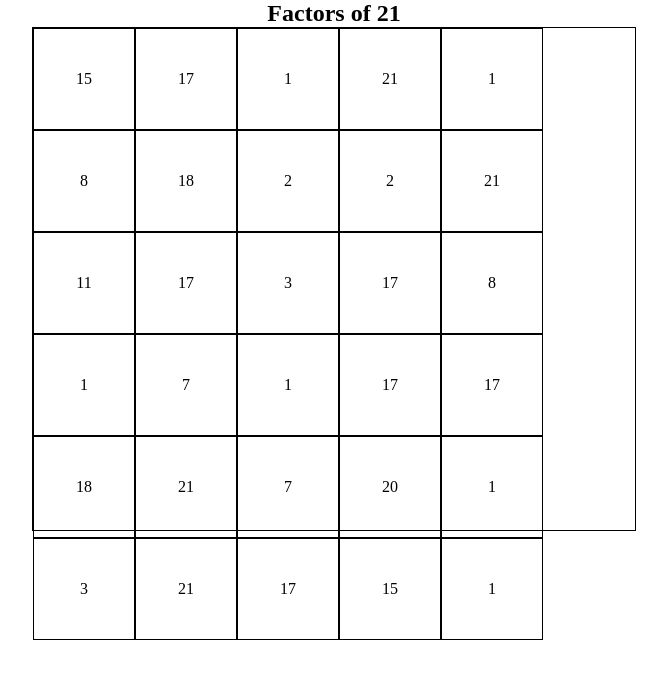
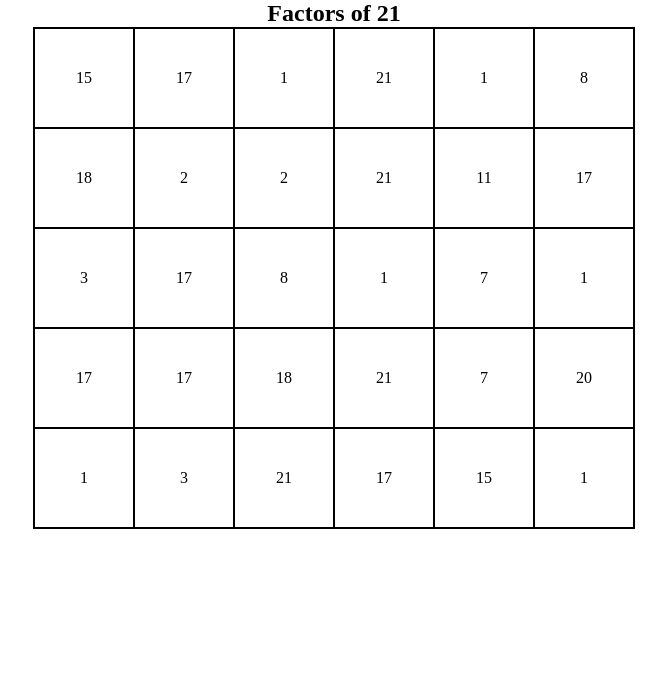
Before and after one commit to mrmchughes/odins_operations, a plain HTML site: page index.html in a window 1280 px wide. Shown: the whole page, without its empty margins (306-973 px from the left). Drawn offline with Linux system fonts and the light colour scheme.

Commit message:
Cleaned up grid, properly aligned

```diff
--- a/index.html
+++ b/index.html
@@ -9,6 +9,13 @@
   </head>
 
   <body>
+    <div id="titleCardDiv">
+
+    </div>
+
+    <div id="gameBoardContainer">
+
+    </div>
     <script type="module" src="main.js"></script>
   </body>
 
--- a/main.js
+++ b/main.js
@@ -8,5 +8,5 @@ let factorsObj = generateFactors(2, 25);
 //Create a quick heading, move to different file later
 let titleCard = document.createElement('h2');
 titleCard.innerText = 'Factors of ' + factorsObj.base;
-document.body.appendChild(titleCard);
+document.getElementById('titleCardDiv').appendChild(titleCard);
 gameBoard.drawBoard(factorsObj.factorsArray);
--- a/styles.css
+++ b/styles.css
@@ -54,14 +54,15 @@ body {
 }
 
 .game-board {
-  width: 602px;
-  height: 502px;
+  width: 600px;
+  height: 500px;
   display: flex;
   flex-wrap: wrap;
   border: 1px solid black;
 }
 
 .grid-square {
+  box-sizing: border-box;
   width: 100px;
   height: 100px;
   display: flex;
```
